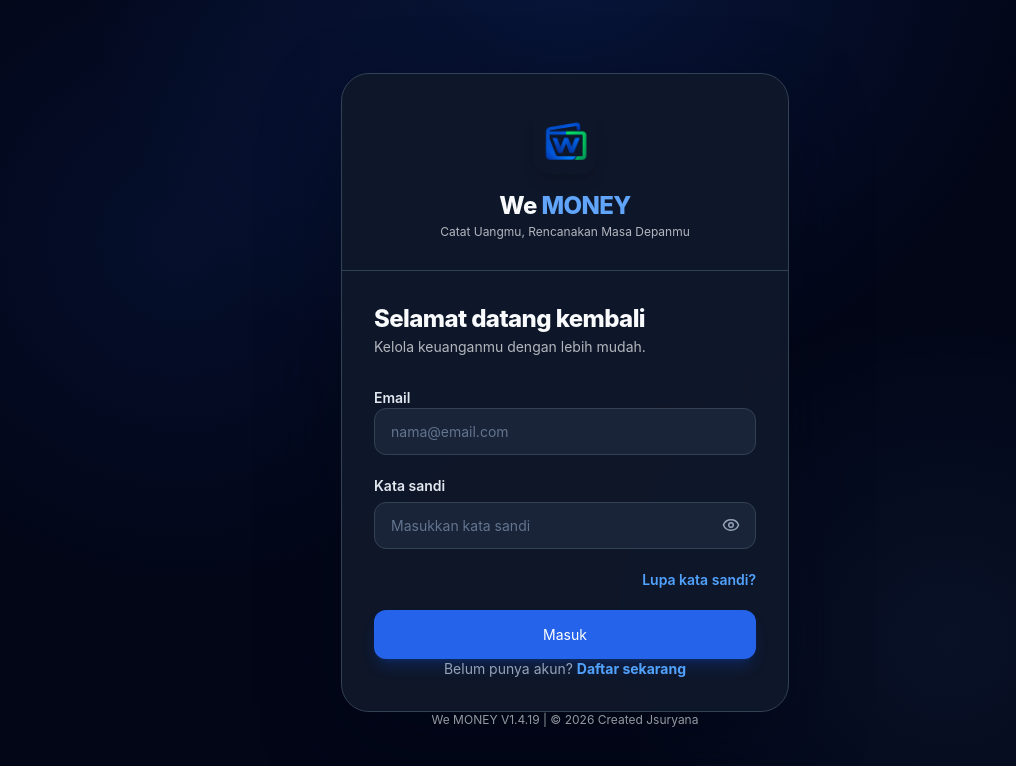
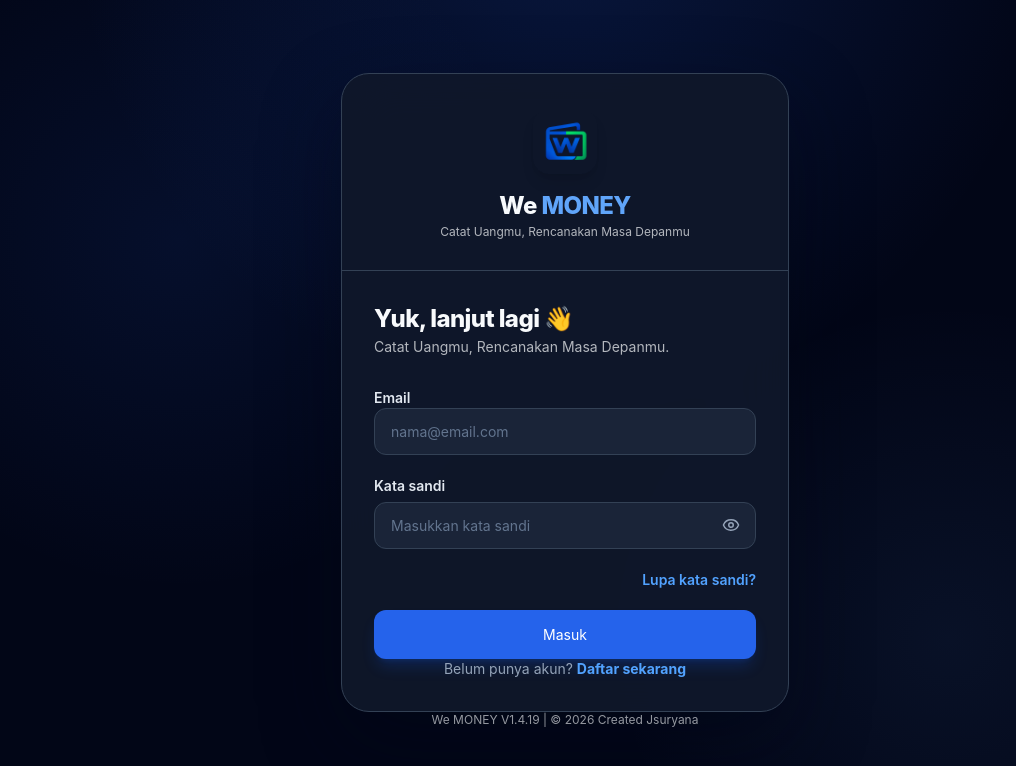
Before and after one commit to jsuryanaads/WeMONEY, a React (Vite) app: page / in a window 1280 px wide. Shown: the top 766 px of the page, without its empty margins (75-1091 px from the left). Built offline with nearby package versions, Linux system fonts and the light colour scheme; no server answers.

Commit message:
style: refresh login greeting copy

```diff
--- a/src/pages/Login.jsx
+++ b/src/pages/Login.jsx
@@ -24,7 +24,7 @@ export default function Login() {
     navigate('/dashboard', { replace: true })
   }
 
-  return <AuthShell title="Selamat datang kembali" subtitle="Kelola keuanganmu dengan lebih mudah.">
+  return <AuthShell title="Yuk, lanjut lagi 👋" subtitle="Catat Uangmu, Rencanakan Masa Depanmu.">
     <form onSubmit={handleSubmit} className="space-y-5">
       {error && <div role="alert" className="rounded-xl border border-rose-800/70 bg-rose-950/50 px-4 py-3 text-sm font-semibold leading-5 text-rose-300">{error}</div>}
       <label className="block text-left"><span className="text-sm font-semibold text-slate-200">Email</span><input required type="email" autoComplete="email" value={email} onChange={(e)=>setEmail(e.target.value)} className={field} placeholder="nama@email.com" /></label>
```
